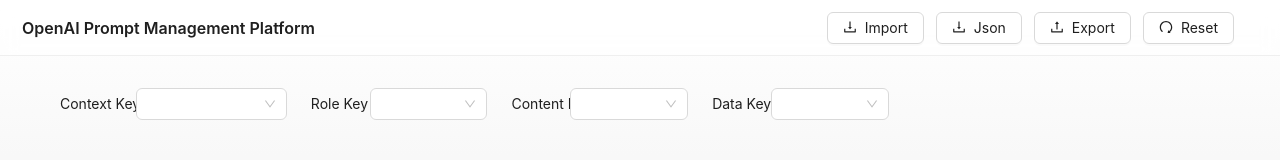
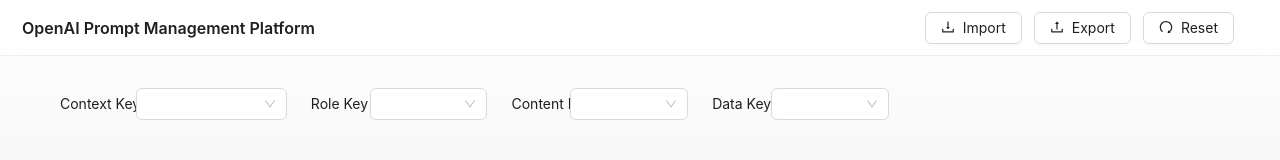
Before and after one commit to salphal/ai-prompt-front, a React (Vite) app: page /edit-prompt in a window 1280 px wide. Shown: the top 160 px of the page. Built offline with nearby package versions, Linux system fonts and the light colour scheme.

Commit message:
fix: 🐛 remove unused btn

```diff
--- a/src/layout/layout.tsx
+++ b/src/layout/layout.tsx
@@ -87,11 +87,6 @@
           </Upload>
           <Button
             className={'mr-3'}
-            icon={<DownloadOutlined/>}
-            onClick={() => handlePromptEventAspect('importJson')}
-          >Json</Button>
-          <Button
-            className={'mr-3'}
             icon={<UploadOutlined/>}
             onClick={() => handlePromptEventAspect('exportFile')}
           >Export</Button>
```
